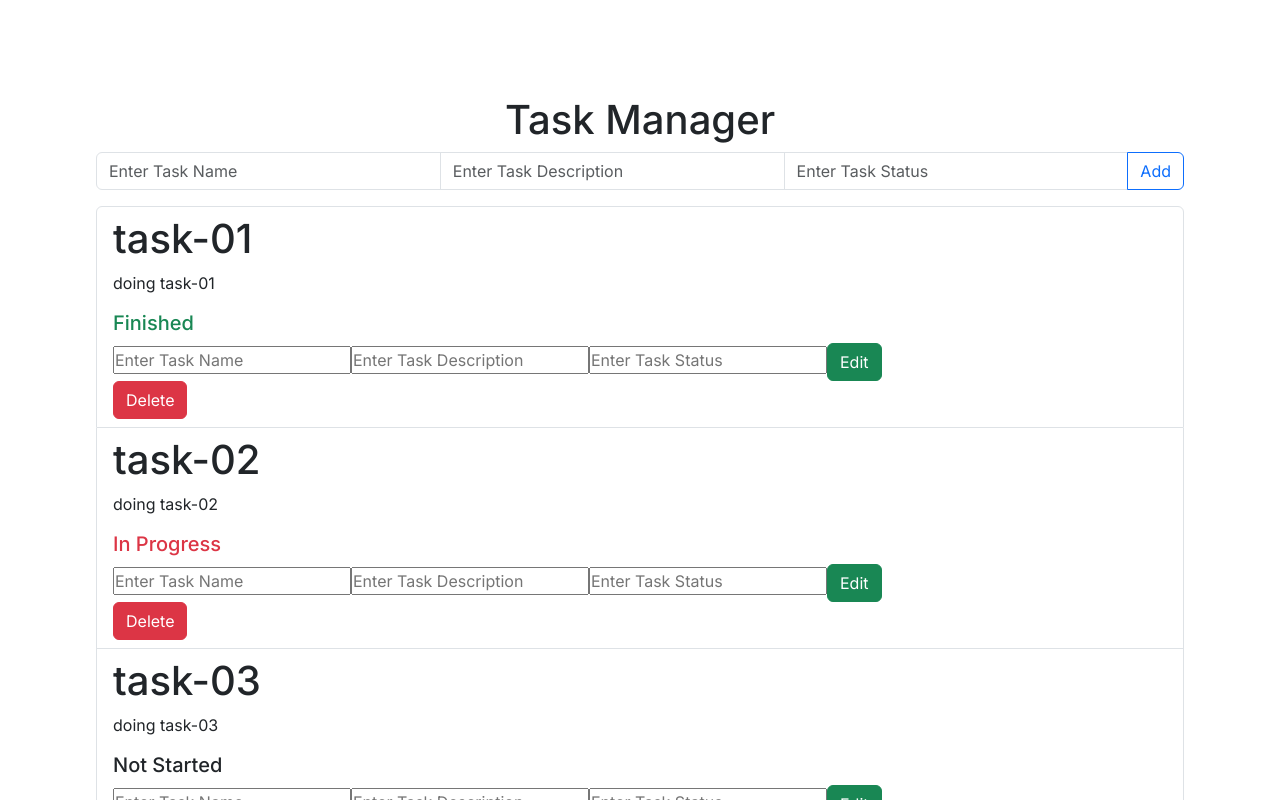
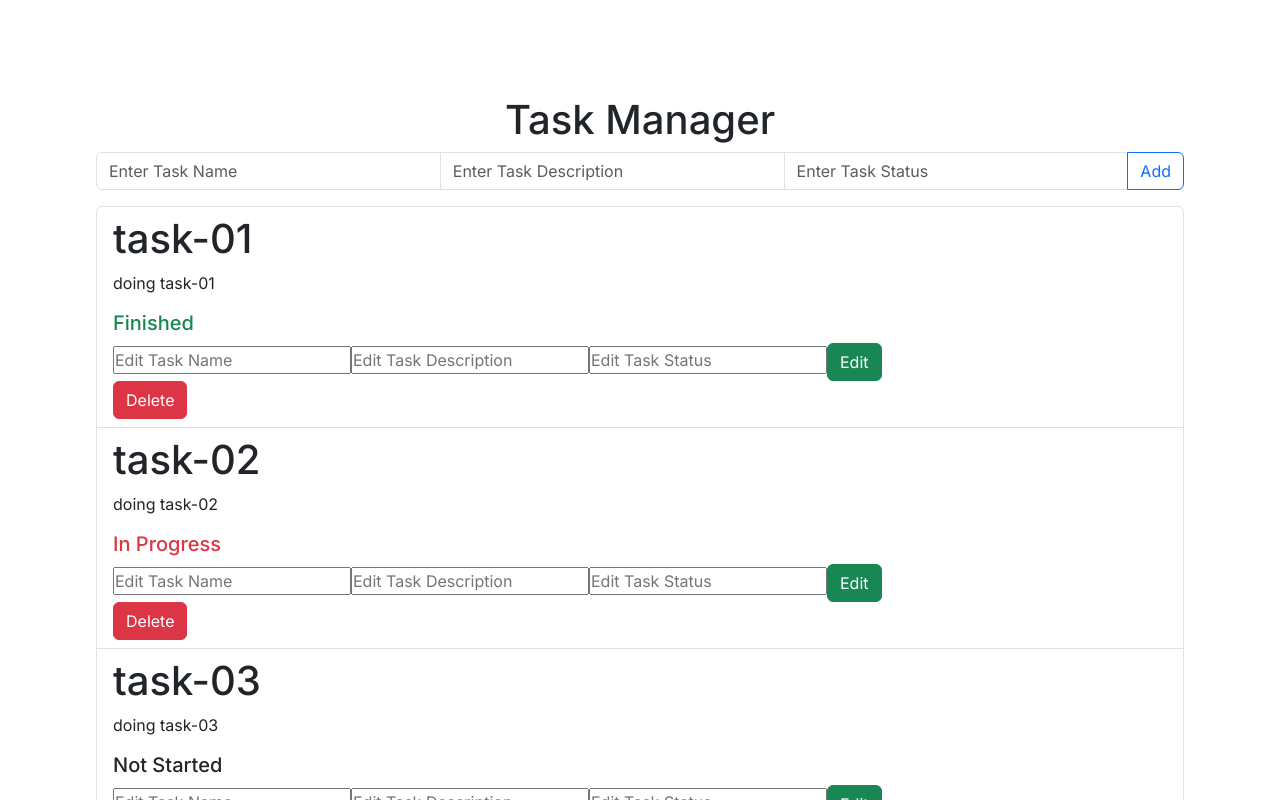
Before and after one commit to mnabil711/Jobathon-Task-Manager, a Next.js app: page / in a window 1280 px wide. Shown: the top 800 px of the page. Built offline with nearby package versions, Linux system fonts and the light colour scheme.

Commit message:
change edit

```diff
--- a/app/componants/EditTask.js
+++ b/app/componants/EditTask.js
@@ -1,8 +1,8 @@
 "use client";
 
-import { useState } from "react";
+import { useEffect, useState } from "react";
 
-const EditTask = () => {
+const EditTask = ({ edited }) => {
   const [task, setTask] = useState({
     name: "",
     description: "",
@@ -23,7 +23,8 @@ const EditTask = () => {
     setNameInputValue("");
     setDescInputValue("");
     setStatusInputValue("");
-    console.log(task);
+    edited = task;
+    console.log(edited)
   };
 
   const handleNameChange = (e) => {
@@ -40,22 +41,22 @@ const EditTask = () => {
     <div>
       <input
         type="text"
-        placeholder="Enter Task Name"
-        aria-label="Enter Task Name"
+        placeholder="Edit Task Name"
+        aria-label="Edit Task Name"
         value={nameInputValue}
         onChange={handleNameChange}
       />
       <input
         type="text"
-        placeholder="Enter Task Description"
-        aria-label="Enter Task Description"
+        placeholder="Edit Task Description"
+        aria-label="Edit Task Description"
         value={descInputValue}
         onChange={handleDescChange}
       />
       <input
         type="text"
-        placeholder="Enter Task Status"
-        aria-label="Enter Task status"
+        placeholder="Edit Task Status"
+        aria-label="Edit Task status"
         value={statusInputValue}
         onChange={handleStatusChange}
       />
--- a/app/componants/Task.js
+++ b/app/componants/Task.js
@@ -1,4 +1,6 @@
+import { useEffect, useState } from "react";
 import EditTask from "./EditTask";
+
 
 const Task = ({ name, description, taskStatus, deleteTask }) => {
   let color = "";
@@ -8,6 +10,12 @@ const Task = ({ name, description, taskStatus, deleteTask }) => {
     color = "text-success";
   }
 
+  const [editedTask,setEditedTask]=useState({name: name,
+  description: description,
+  taskStatus: taskStatus})
+
+
+
   return (
     <div>
       <div>
@@ -16,7 +24,7 @@ const Task = ({ name, description, taskStatus, deleteTask }) => {
         <h5 className={color}>{taskStatus}</h5>
       </div>
 
-      <EditTask />
+      <EditTask edited={editedTask}/>
 
       <button
         className="btn btn-danger"
```
